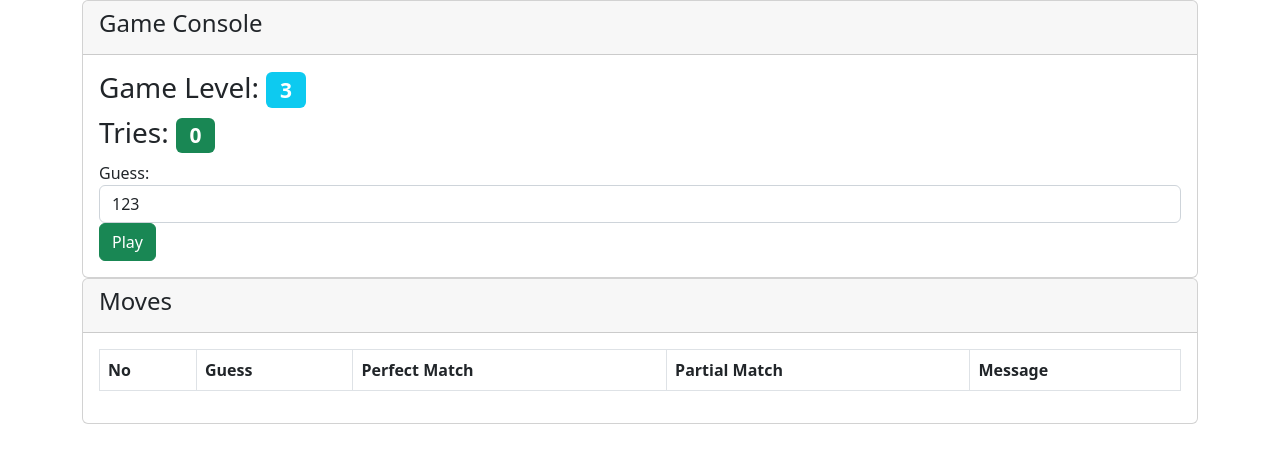
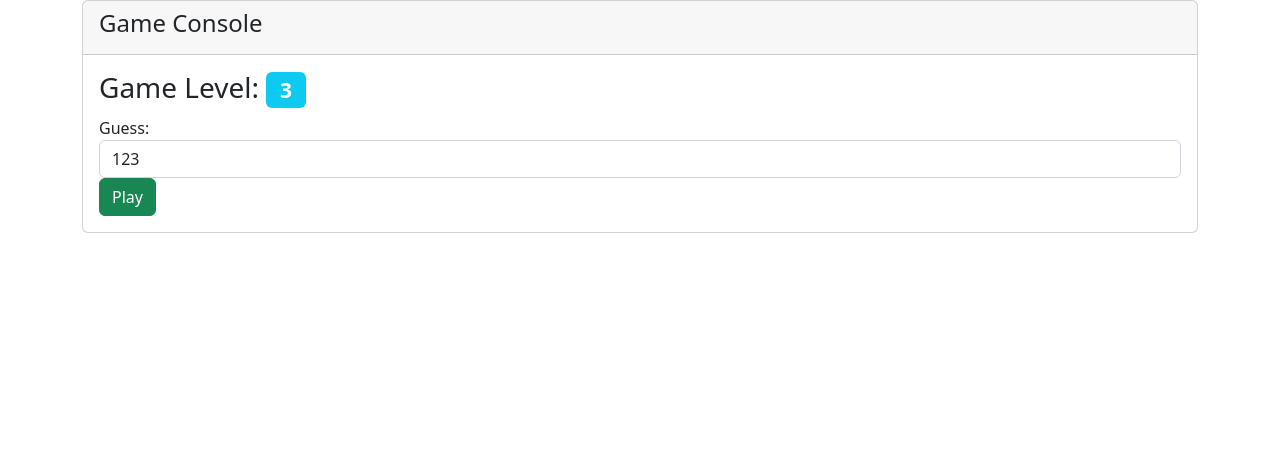
Before and after one commit to deepcloudlabs/dcl306-2022-dec-05, a React (Create React App) app in the folder mastermind/: page / in a window 1280 px wide. Shown: the top 462 px of the page. Built offline with nearby package versions, Linux system fonts and the light colour scheme.

Commit message:
initial commit

```diff
--- a/mastermind/src/App.js
+++ b/mastermind/src/App.js
@@ -3,6 +3,11 @@ import './App.css';
 import CardHeader from "./component/card-header";
 import Badge from "./component/badge";
 import Move from "./model/move";
+import FormGroup from "./component/form-group";
+import Card from "./component/card";
+import TableHead from "./component/table-head";
+import CardBody from "./component/card-body";
+import Container from "./component/container";
 // Component:
 // 1. function-based: stateless component
 // 2. class-based: stateful component
@@ -118,16 +123,16 @@ class App extends React.PureComponent {
 
     render() {
         return (
-            <div className="container">
-                <div className="card">
+            <Container>
+                <Card>
                     <CardHeader title="Game Console"></CardHeader>
-                    <div className="card-body">
+                    <CardBody>
                         <div className="form-group">
                             <Badge label="Game Level" className="bg-info" value={this.state.game.level}></Badge>
                         </div>
-                        <div className="form-group">
+                        <FormGroup show={this.state.game.tries > 0}>
                             <Badge label="Tries" className="bg-success" value={this.state.game.tries}></Badge>
-                        </div>
+                        </FormGroup>
                         <div className="form-group">
                             <label htmlFor="guess">Guess:</label>
                             <input type="text"
@@ -140,26 +145,19 @@ class App extends React.PureComponent {
                                     className="btn btn-success">Play
                             </button>
                         </div>
-                    </div>
-                </div>
-                <div className="card">
+                    </CardBody>
+                </Card>
+                <p></p>
+                <Card show={this.state.game.moves.length > 0}>
                     <CardHeader title="Moves"></CardHeader>
-                    <div className="card-body">
+                    <CardBody>
                         <table className="table table-bordered table-responsive table-striped">
-                            <thead>
-                                <tr>
-                                    <th>No</th>
-                                    <th>Guess</th>
-                                    <th>Perfect Match</th>
-                                    <th>Partial Match</th>
-                                    <th>Message</th>
-                                </tr>
-                            </thead>
+                            <TableHead headers="No,Guess,Perfect Match,Partial Match,Message"/>
                             <tbody>
                             {
-                                this.state.game.moves.map((move,index)=>
+                                this.state.game.moves.map((move, index) =>
                                     <tr key={move.guess + index.toString()}>
-                                        <td>{index+1}</td>
+                                        <td>{index + 1}</td>
                                         <td>{move.guess}</td>
                                         <td>{move.perfectMatch}</td>
                                         <td>{move.partialMatch}</td>
@@ -169,9 +167,9 @@ class App extends React.PureComponent {
                             }
                             </tbody>
                         </table>
-                    </div>
-                </div>
-            </div>
+                    </CardBody>
+                </Card>
+            </Container>
         );
     }
 }
--- a/mastermind/src/component/badge.js
+++ b/mastermind/src/component/badge.js
@@ -1,7 +1,7 @@
 import React from "react";
 
-export default function Badge(props){
+export default function Badge({className,value,label}){
     return(
-        <h3> {props.label}: <span className={"badge " + props.className}>{props.value}</span></h3>
+        <h3> {label}: <span className={"badge " + className}>{value}</span></h3>
     );
 }
--- /dev/null
+++ b/mastermind/src/component/card-body.js
@@ -0,0 +1,9 @@
+import React from "react";
+
+export default function CardBody({children}){
+    return(
+        <div className="card-body">
+            {children}
+        </div>
+    );
+}
--- a/mastermind/src/component/card-header.js
+++ b/mastermind/src/component/card-header.js
@@ -1,9 +1,9 @@
 import React from "react";
 
-export default function CardHeader(props){
+export default function CardHeader({title}){
     return(
         <div className="card-header">
-            <h4 className="card-title">{props.title}</h4>
+            <h4 className="card-title">{title}</h4>
         </div>
     );
 }
--- /dev/null
+++ b/mastermind/src/component/card.js
@@ -0,0 +1,11 @@
+import React from "react";
+
+export default function Card({show=true,children}){
+    if(!show)
+        return "";
+    return(
+        <div className="card">
+            {children}
+        </div>
+    );
+}
--- /dev/null
+++ b/mastermind/src/component/container.js
@@ -0,0 +1,9 @@
+import React from "react";
+
+export default function Container({children}){
+    return(
+        <div className="container">
+            {children}
+        </div>
+    );
+}
--- /dev/null
+++ b/mastermind/src/component/form-group.js
@@ -0,0 +1,11 @@
+import React from "react";
+
+export default function FormGroup({show,children}){
+    if(!show)
+        return "";
+    return(
+        <div className="form-group">
+            {children}
+        </div>
+    );
+}
--- /dev/null
+++ b/mastermind/src/component/table-head.js
@@ -0,0 +1,15 @@
+import React from "react";
+
+export default function TableHead({headers}){
+    return(
+        <thead>
+        <tr>
+            {
+                headers.split(",").map((name,index)=>
+                    <th key={index}>{name}</th>
+                )
+            }
+        </tr>
+        </thead>
+    );
+}
```
